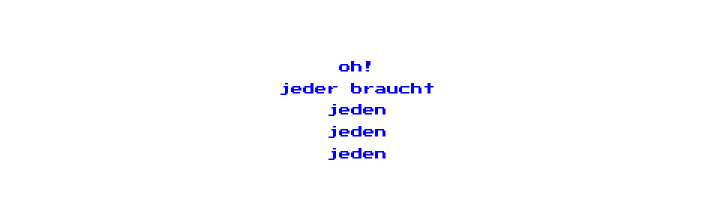
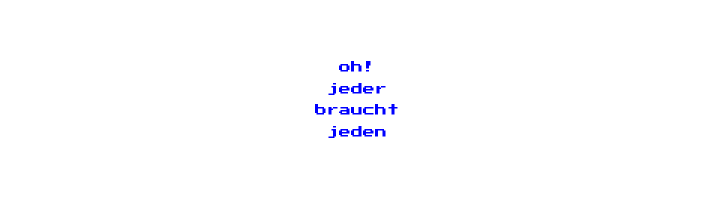
Before and after one commit to mojo7129/wassersteine, a plain HTML site: page oh!.html in a window 1280 px wide. Shown: the part 188-386 px from the top of the page, without its empty margins (283-995 px from the left). Drawn offline with Linux system fonts and the light colour scheme.

Commit message:
Add files via upload

```diff
--- a/oh!.html
+++ b/oh!.html
@@ -50,10 +50,10 @@
   <div class="textblock">
     <p>
       oh!<br>
-      jeder braucht<br>
-      jeden <br>
-      jeden <br>
+      jeder <br>
+      braucht<br>
       jeden
+
     </p>
 
 
```
